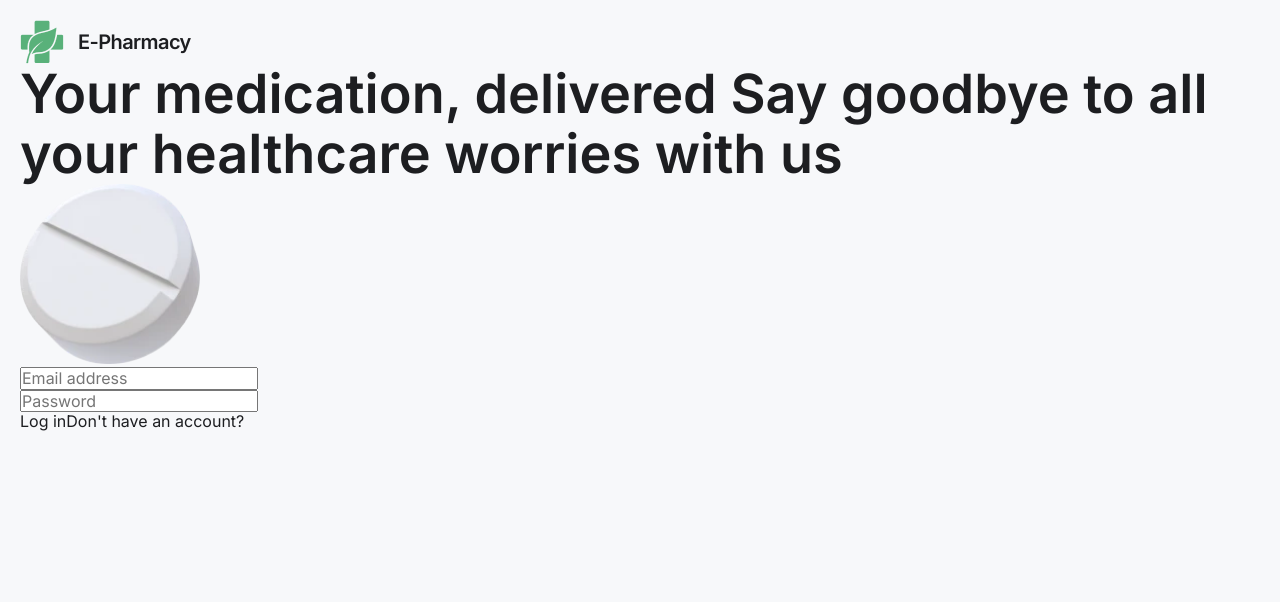
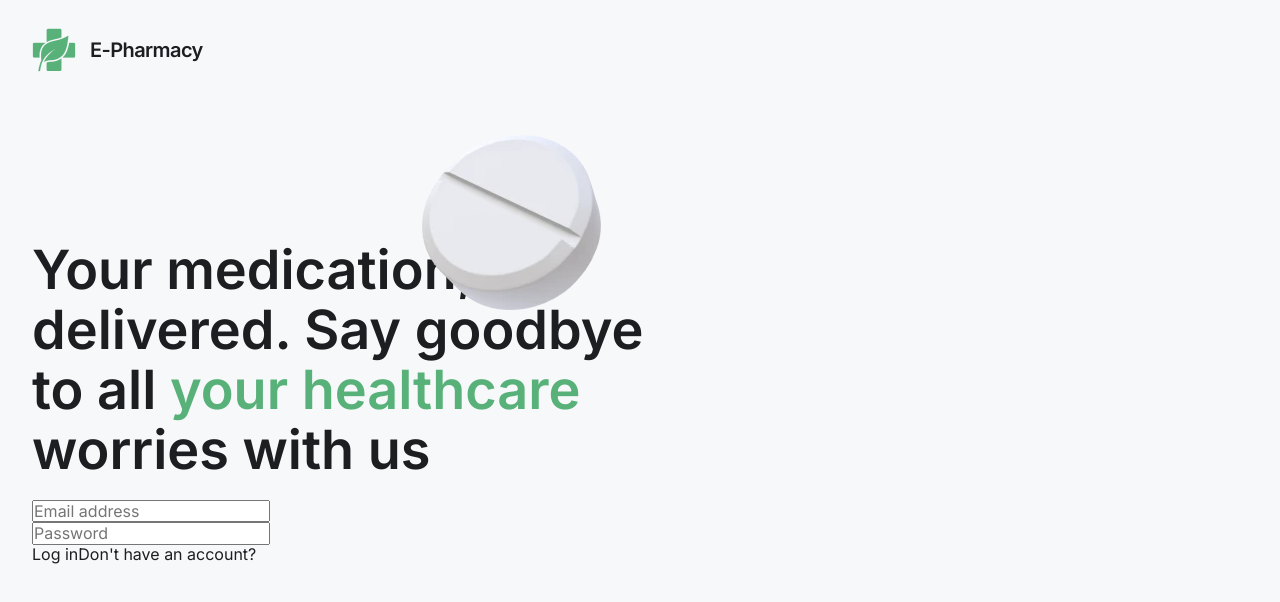
Before and after one commit to hllverel/E-Pharmacy-franchise, a React (Vite) app in the folder frontend/: page /login in a window 1280 px wide. Shown: the top 602 px of the page. Built offline with nearby package versions, Linux system fonts and the light colour scheme; no server answers.

Commit message:
authlayout css

```diff
--- a/frontend/src/components/AuthLayout/AuthLayout.jsx
+++ b/frontend/src/components/AuthLayout/AuthLayout.jsx
@@ -7,9 +7,8 @@ export default function AuthLayout({ children }) {
     <section className={styles.section}>
       <div className={styles.hero}>
         <h1 className={styles.title}>
-          Your medication, delivered Say goodbye to all{' '}
-          <span className={styles.accent}>your healthcare</span> worries with us
-        </h1>
+          Your medication, delivered. Say goodbye
+          <div style={{ width: "0", height: "0"}}>
             <img
               src={pill}
               srcSet={`${pill} 1x, ${pill2x} 2x`}
@@ -19,6 +18,10 @@ export default function AuthLayout({ children }) {
               className={styles.pill}
             />
           </div>
+          to all{' '}
+          <span className={styles.accent}>your healthcare</span> worries with us
+        </h1>
+      </div>
       <div className={styles.formWrap}>{children}</div>
     </section>
   );
--- a/frontend/src/components/AuthLayout/AuthLayout.module.css
+++ b/frontend/src/components/AuthLayout/AuthLayout.module.css
@@ -0,0 +1,49 @@
+.section {
+  margin-top: 106px;
+  display: flex;
+  flex-direction: column;
+  gap: 20px;
+  align-items: center;
+}
+
+.hero {
+  max-width: 335px;
+}
+
+.accent {
+  color: var(--green);
+}
+
+.pill {
+  width: 95px;
+  height: 93px;
+  position: relative;
+  top: -125px;
+  left: 210px;
+}
+
+@media (min-width: 768px) {
+  .section {
+    margin-top: 168px;
+    align-items: flex-start;
+  }
+
+  .hero {
+    max-width: 614px;
+  }
+
+  .pill {
+    width: 179px;
+    height: 175px;
+    top: -225px;
+    left: 390px;
+  }
+}
+
+@media (min-width: 1440px) {
+  .section {
+    margin-top: 226px;
+    flex-direction: row;
+    gap: 54px;
+  }
+}
--- a/frontend/src/index.css
+++ b/frontend/src/index.css
@@ -80,6 +80,9 @@ input {
 }
 
 @media (min-width: 768px) {
+  body {
+    padding: 28px 32px;
+  }
   h1 {
     font-size: 54px;
     line-height: 1.11111;
@@ -97,4 +100,7 @@ input {
 }
 
 @media (min-width: 1440px) {
+  body {
+    padding: 28px 100px;
+  }
 }
```
Lines whose indentation alone changed are shown as unchanged.
